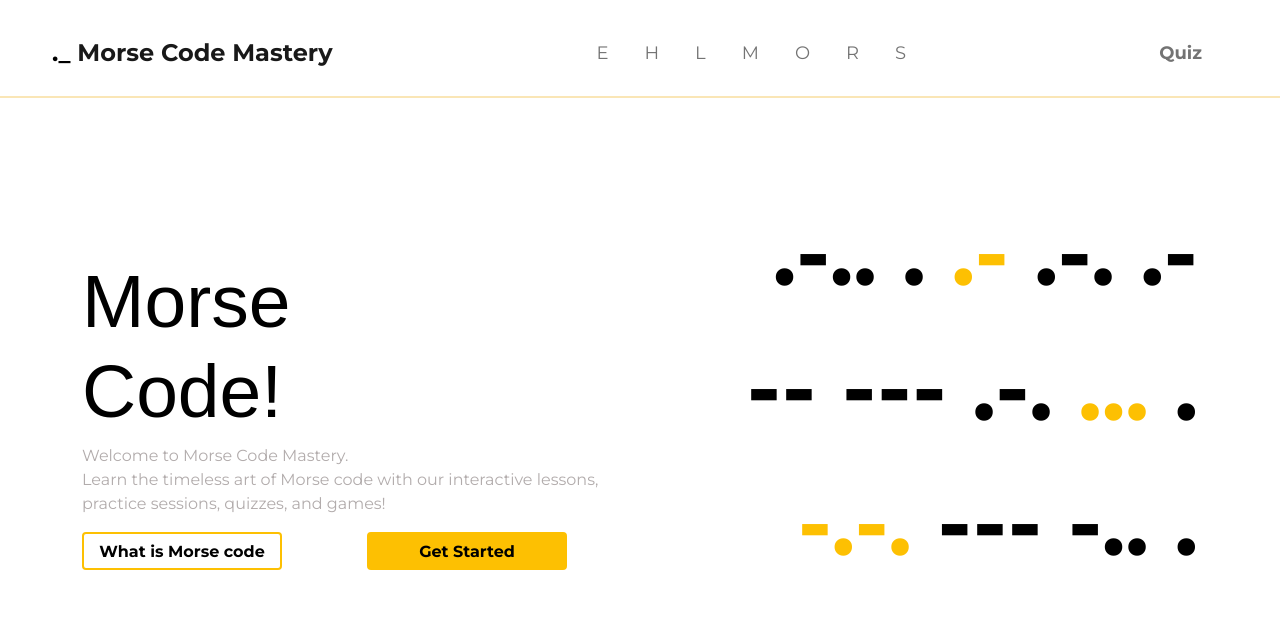
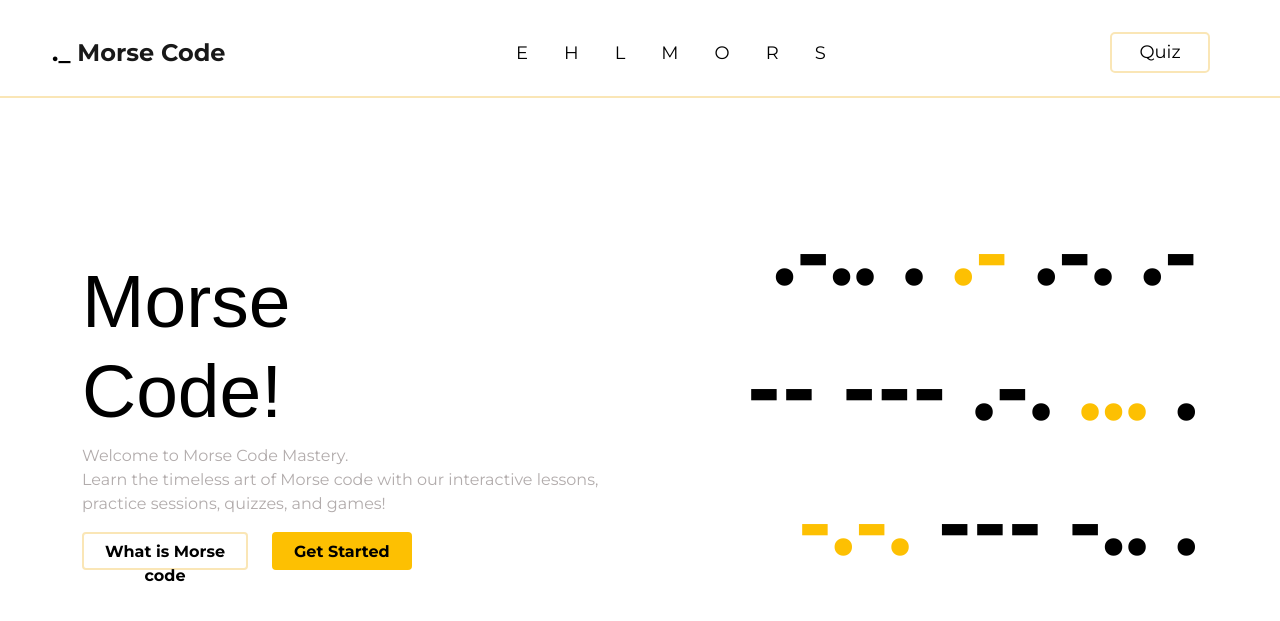
Before and after one commit to yuminglin0326/MorseCodeTutorial, a Flask app: page / in a window 1280 px wide. Shown: the top 621 px of the page. Run offline with Flask 3, Linux system fonts and the light colour scheme; some libraries are stand-ins or nearby versions; some web fonts are replaced.

Commit message:
homepage done

```diff
--- a/static/main.css
+++ b/static/main.css
@@ -60,6 +60,21 @@ body {
   padding-right: 10px;
 }
 
+.quiz-nav-button {
+  border: 2px solid var(--base); /* Add a 2px solid red border */
+  border-radius: 5px; /* Optional: Add some border radius for a rounded look */
+  padding-top: 5px;
+  padding-bottom: 5px;
+  margin-right: 50px;
+  width: 100px;
+  background-color: transparent; /* Optional: Make the background transparent */
+}
+
+/* Add this CSS to your main.css file or within a <style> tag in your HTML */
+.nav-link.quiz-nav-button:hover {
+  color: black; /* Change the text color to black when hovered */
+}
+
 .quizNavBtn a.nav-link {
   color: var(--dark-gray);
   font-weight: bold;
@@ -82,10 +97,19 @@ a.nav-link {
   position: relative; /* Ensure relative positioning for absolute positioning of the yellow line */
 }
 
-.quiz-nav-button {
-  font-weight: bold;
-  border: 4px solid --var(--accent);
-  margin-right: 60px;
+/* Add this CSS to your main.css file */
+
+/* Style for nav links */
+.navbar-nav .nav-item .nav-link {
+  color: black; /* Default color */
+  font-weight: normal; /* Default font weight */
+  transition: color 0.3s, font-weight 0.3s; /* Smooth transition */
+}
+
+/* Style for hover */
+.navbar-nav .nav-item .nav-link:hover {
+  color: var(--accent); /* Change color to blue on hover */
+  font-weight: bold; /* Make font bold on hover */
 }
 
 .btn-primary {
@@ -93,15 +117,35 @@ a.nav-link {
   color: black; /* Set the text color to match the border color */
   font-weight: bold;
   height: 38px;
-  width: 200px;
+  padding-left: 20px;
+  padding-right: 20px;
   background-color: var(--accent);
 }
+
+.btn-primary:hover,
+.accent-button-unfilled:hover {
+  background-color: var(--accent);
+  border: var(--base);
+  text-decoration: underline;
+  color: var(--dark-gray);
+}
+
 .accent-button-unfilled {
-  background-color: transparent;
-  color: black; /* Change color to your preferred accent color */
-  border-color: var(
-    --accent
-  ); /* Change border color to your preferred accent color */
+  border: 2px solid var(--base);
+  color: black; /* Set the text color to match the border color */
+  font-weight: bold;
+  height: 38px;
+  padding-left: 13px;
+  padding-right: 13px;
+}
+
+.col-md-6.text-md-right {
+  display: flex;
+  justify-content: flex-end;
+}
+
+.col-md-6.text-md-right .btn {
+  margin-left: 10px; /* Adjust the margin between buttons */
 }
 
 .btn-light {
@@ -149,10 +193,6 @@ h1 {
 
 /* quiz pages styling */
 .quiz-container {
-  /* display: flex;
-  justify-content: center;
-  align-items: center;
-  flex-direction: column; */
   text-align: center;
 }
 
--- a/templates/home.html
+++ b/templates/home.html
@@ -10,23 +10,23 @@
                 <p class="subtitle">Welcome to Morse Code Mastery.<br> Learn the timeless art of Morse code with our interactive lessons, practice sessions, quizzes, and games!</p>
             </div>
             <div class="row">
-                <div class="col-md-6 text-md-right"> <!-- Adjusted column size to fit both buttons within the same row -->
-                    <a href="/morse-code" class="btn btn-primary accent-button-unfilled">What is Morse code</a>
+                <div class="col-md-4">
+                    <a href="/morse-code" class="btn accent-button-unfilled">What is Morse code</a>
                 </div>
-                <div class="col-md-6">
-                    <a href="/get-started-dot" class="btn btn-primary accent-button">Get Started</a>
+                <div class="col-md-4">
+                    <a href="/get-started-dot" class="btn btn-primary">Get Started</a>
                 </div>
             </div>
         </div>
         <!-- Right Side: Morse Code -->
         <div class="col-md-6">
             <div class="text-center">
-                <p class="morse-code"> <span class="accent">.-..</span>
+                <p class="morse-code">
+                    <span class="accent">.-..</span>
                     .
                     <span class="accent">.- </span>
                     .-.
-                   <span class="accent"> .- </span>
-
+                    <span class="accent"> .- </span>
                     <br>
                     --
                     <span class="accent"> --- </span>
@@ -36,8 +36,9 @@
                     <br>
                     <span class="accent"> -.-.</span>
                     ---
-                    <span class = "accent">-..</span>
-                    .</p>
+                    <span class="accent">-..</span>
+                    .
+                </p>
             </div>
         </div>
     </div>
--- a/templates/layout.html
+++ b/templates/layout.html
@@ -30,7 +30,7 @@
     <!-- navbar: web title + search bar -->
     <nav class="navbar navbar-expand-lg navbar-light">
         <div class="container-fluid">
-            <a class="navbar-brand" href="/"><span class="accent">._</span> Morse Code Mastery</a>
+            <a class="navbar-brand" href="/"><span class="accent">._</span> Morse Code</a>
             <div class="collapse navbar-collapse" id="navbarSupportedContent">
                 <ul class="navbar-nav mx-auto mb-2 mb-lg-0" style="width: 50%; text-align: center;">
                     <!-- Set width to 50% for center alignment -->
@@ -43,8 +43,10 @@
                     <li class="nav-item" style="margin: 0 10px; padding: 0;"><a class="nav-link" href="#">O</a></li>
                     <li class="nav-item" style="margin: 0 10px; padding: 0;"><a class="nav-link" href="#">R</a></li>
                     <li class="nav-item" style="margin: 0 10px; padding: 0;"><a class="nav-link" href="#">S</a></li>
-                    <li class="nav-item" style="margin: 0 10pxpx; padding: 0; position: absolute; right: 10px;"><a
-                            class="nav-link quiz-nav-button" href="/quiz">Quiz</a></li>
+                    <li class="nav-item" style="margin: 0 10px; padding: 0; position: absolute; right: 10px;">
+                        <button class="nav-link quiz-nav-button" onclick="window.location.href='/quiz'">Quiz</button>
+                    </li>
+
                 </ul>
             </div>
     </nav>
```
